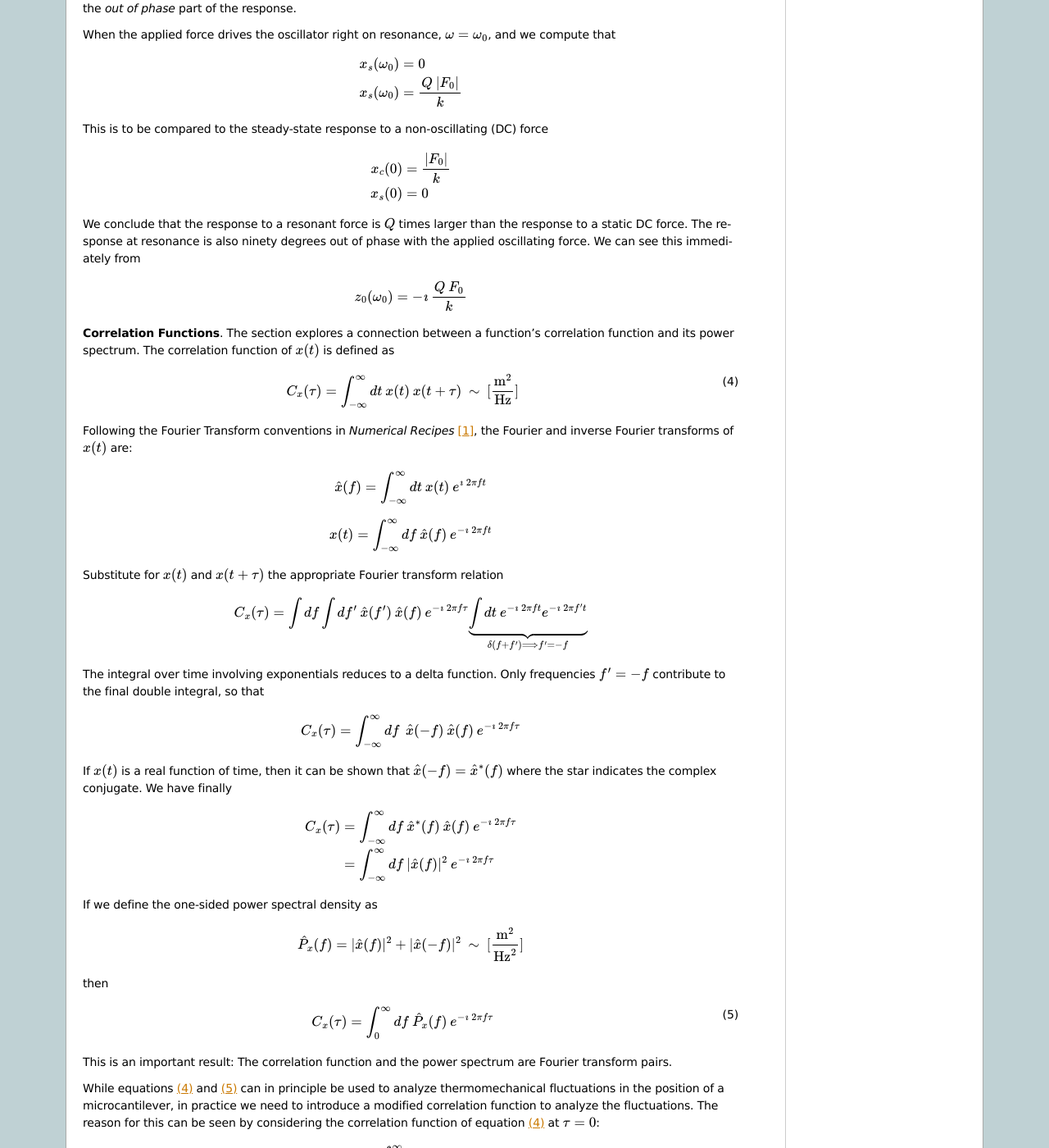
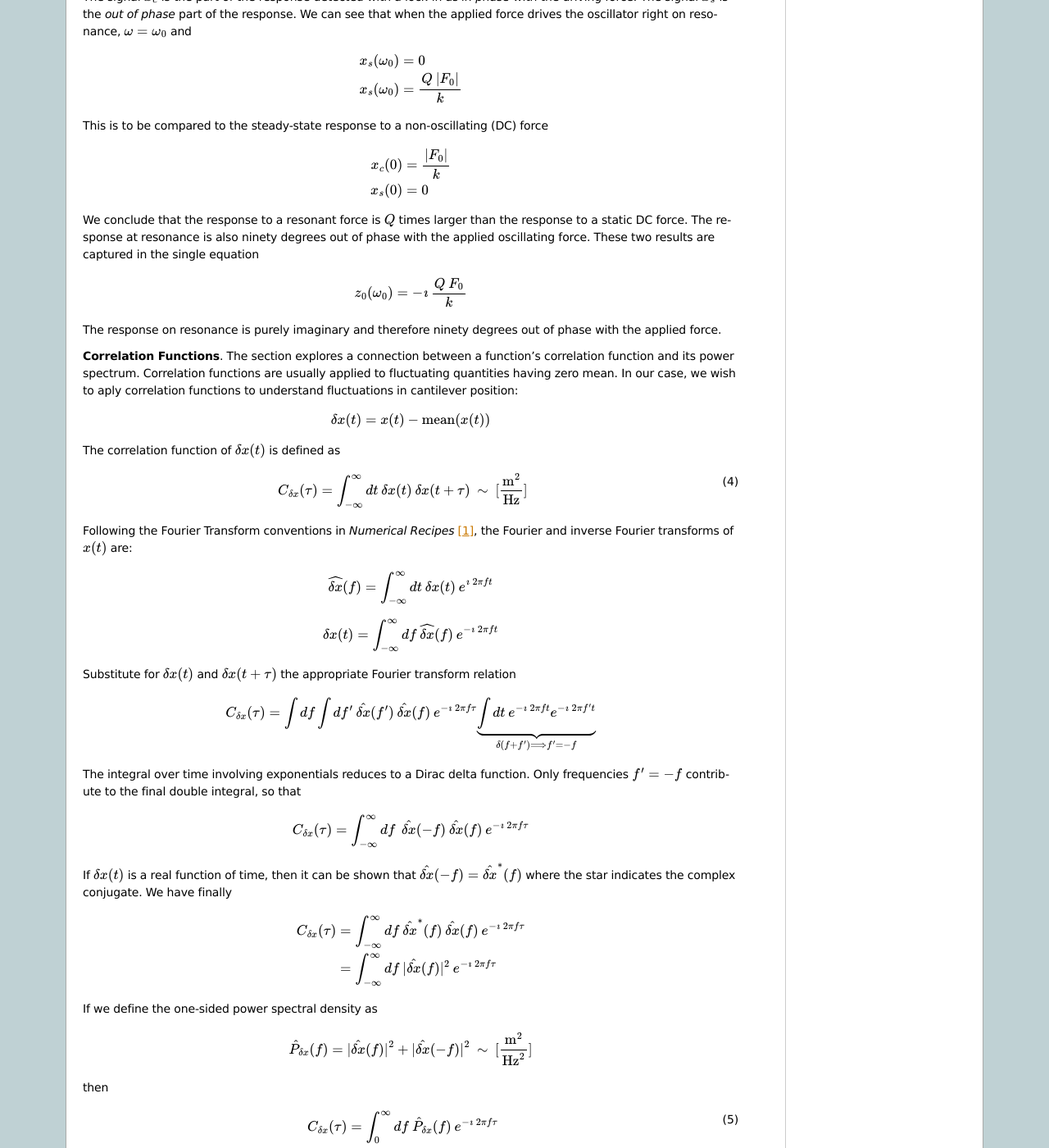
Before and after one commit to JohnMarohn/FreqDemod, a Sphinx documentation site: the page built from docs/background1.rst, in a window 1280 px wide and 1400 px high, scrolled down 2553 px. Shown: the whole window at 82% size. Built offline with Sphinx 7.4.7, drawn with Linux system fonts in a browser that asks for light colours; some of the changed text lies outside the part shown.

Commit message:
background1(): change x(t) to \delta x(t) in the correlation-function discussion.  Replace \mbox{} with \text{} in the tables.  Next: change \hat{\delta x} to \widehat{\delta x}

```diff
--- a/docs/background1.rst
+++ b/docs/background1.rst
@@ -13,34 +13,35 @@ friction coefficient.  We show that if the cantilever's temperature, resonance f
 .. math::
     :label: eq:HO
 
-    m \: \ddot{x} + \alpha \: \dot{x} + k \: x = F
+    m \: \ddot{x} + \Gamma \: \dot{x} + k \: x = F
 
 The variables are
 
 .. math::
 
    \begin{array}{lll}
-    x & \mbox{oscillator position} & [\mathrm{meter}] \\
-    m & \mbox{mass} & [\mathrm{kilogram}] \\
-    \alpha & \mbox{friction parameter} & [\mathrm{kilogram} \: {\mathrm{second}}^{-1} = \mathrm{newton} \: \mathrm{second} \: {\mathrm{meter}}^{-1}] \\
-    k & \mbox{spring constant} & [\mathrm{newton} \: {\mathrm{meter}}^{-1}] \\
-    F & \mbox{applied force} & [\mathrm{newton}]
+    x & \text{oscillator position} & [\text{m}] \\
+    m & \text{mass} & [\text{kg}] \\
+    \Gamma & \text{friction coefficient} & [\text{kg} \: {\text{s}}^{-1}
+    = \text{N} \: \text{s} \: {\text{m}}^{-1}] \\
+    k & \text{spring constant} & [\text{N} \: {\text{m}}^{-1}] \\
+    F & \text{applied force} & [\text{N}]
    \end{array}
 
 It is useful to rewrite this equation in a more canonical form. Divide
 equation :eq:`eq:HO` by :math:`m`, and define new variables according to the
 following equations.
 
-.. math:: \frac{\alpha}{m} = \frac{\omega_0}{Q}, \: \: \frac{k}{m} = \omega_0^2, \: \mbox{and} \: \frac{F}{m} = \frac{\omega_0^2 F}{k} = A
+.. math:: \frac{\Gamma}{m} = \frac{\omega_0}{Q}, \: \: \frac{k}{m} = \omega_0^2, \: \mbox{and} \: \frac{F}{m} = \frac{\omega_0^2 F}{k} = A
 
 The new variables are
 
 .. math::
 
    \begin{array}{lll}
-    \omega_0 &\mbox{resonance frequency} & [\mathrm{rad} \: {\mathrm{second}}^{-1}] \\
-    Q & \mbox{quality factor} & [\mbox{unitless}] \\
-    A & \mbox{applied force amplitude} & [\mathrm{meter} \: {\mathrm{second}}^{-2}]
+    \omega_0 &\text{resonance frequency} & [\text{rad} \: {\text{s}}^{-1}] \\
+    Q & \text{quality factor} & [\text{unitless}] \\
+    A & \text{acceleration} & [\text{m} \: {\text{s}}^{-2}]
    \end{array}
 
 The canonical equation of motion for a classical harmonic oscillator is
@@ -82,12 +83,10 @@ driving frequency. It is convenient to introduce a complex number
 If we can recast equation :eq:`eq:HO-canonical` in terms of the complex variable
 :math:`z` then we can reduce the problem of solving for two real
 variables, :math:`x_c` and :math:`x_s`, to solving for one complex
-variable, :math:`z_0`.
-
-Towards this end, we introduce another complex variable :math:`F_c`
-which tracks the applied force. If the force is a sinusoidal function of
-time, then :math:`F_c = F_0 \exp{(\imath \: \omega t)}` where
-:math:`F_0 = | F_0 | \: \exp{(\imath \: \phi)}` is complex number that
+variable, :math:`z_0`.  With this goal in mind, let us introduce another complex
+variable :math:`F_c` that tracks the applied force. If the force is a sinusoidal
+function of time, then :math:`F_c = F_0 \exp{(\imath \: \omega t)}` where
+:math:`F_0 = | F_0 | \: \exp{(\imath \: \phi)}` is a complex number that
 describes the magnitude and phase of the harmonic driving force:
 
 .. math::
@@ -112,19 +111,19 @@ The equation of motion for :math:`z` in terms of **phasors** is
 
 .. _sect:steady-state-response-I:
 
-**Steady State Response**: It is convenient to work with frequency in
-experimental units of :math:`[\mathrm{cyc}/{\mathrm{s}}] = [{\mathrm{Hz}}]`
-instead of :math:`[\mathrm{rad}/{\mathrm{s}}]`. Therefore we’ll define
+**Steady State Response**: It is convenient to work with the frequency expressed
+in  experimental units of :math:`[\mathrm{cyc}/{\mathrm{s}}] = [{\mathrm{Hz}}]`
+instead of :math:`[\mathrm{rad}/{\mathrm{s}}]`.  Let us therefore define
 
 .. math:: f_0 = \frac{\omega_0}{2 \pi} \: \sim \: [\frac{\mathrm{cyc}}{{\mathrm{s}}}] = [{\mathrm{Hz}}]
 
-and work throughout with frequencies in :math:`{\mathrm{Hz}}`.
+and from now on with frequencies in :math:`{\mathrm{Hz}}`.
 
-In this section we explore the response of the harmonic oscillator to a
+We are now ready to explore the response of the cantilever to a
 **coherent sinusoidal driving force**. Substitute :math:`F_c = F_0
 \exp{(\imath \: 2 \pi f t)}` into equation :eq:`eq:z` and assume that the
 response :math:`z` is of the form
-:math:`z_0 \exp{(\imath \: 2 \pi f t)}`:
+:math:`z_0 \exp{(\imath \: 2 \pi f t)}`.  This will be true at steady state.
 
 .. math::
 
@@ -180,10 +179,8 @@ where
 
 The signal :math:`x_c` is the part of the response detected with a
 lock-in as *in phase* with the driving force. The signal :math:`x_s` is
-the *out of phase* part of the response.
-
-When the applied force drives the oscillator right on resonance,
-:math:`\omega = \omega_0`, and we compute that
+the *out of phase* part of the response.  We can see that when the applied force
+drives the oscillator right on resonance, :math:`\omega = \omega_0` and
 
 .. math::
 
@@ -205,19 +202,26 @@ This is to be compared to the steady-state response to a non-oscillating
 We conclude that the response to a resonant force is :math:`Q` times
 larger than the response to a static DC force. The response at resonance
 is also ninety degrees out of phase with the applied oscillating force.
-We can see this immediately from
+These two results are captured in the single equation
 
 .. math:: z_0(\omega_0) = - \imath \: \frac{Q \: F_0}{k}
 
+The response on resonance is purely imaginary and therefore ninety degrees out of phase with the applied force.
 
-.. _sect:correlation-functions:
+**Correlation Functions**.  The section explores a connection between a function’s correlation function and its power spectrum.  Correlation functions
+are usually applied to fluctuating quantities having zero mean.  In our case, we wish to aply correlation functions to understand fluctuations in cantilever position:
 
-**Correlation Functions**.  The section explores a connection between a function’s correlation function and its power spectrum. The correlation function of :math:`x(t)` is defined as
+.. math::
+
+    \delta x(t) = x(t) - \mathrm{mean}(x(t))
+
+The correlation function of :math:`\delta x(t)` is defined as
 
 .. math::
     :label: eq:Cx
 
-    C_x(\tau) = \int_{-\infty}^{\infty} dt \: x(t) \: x(t+\tau) \:
+    C_{\delta x}(\tau) = \int_{-\infty}^{\infty} dt \:
+        \delta x(t) \: \delta x(t+\tau) \:
         \sim \: [\frac{{\mathrm{m}}^2}{{\mathrm{Hz}}}]
 
 Following the Fourier Transform conventions in *Numerical Recipes*
@@ -226,45 +230,56 @@ Following the Fourier Transform conventions in *Numerical Recipes*
 
 .. math::
 
-    \hat{x}(f) = \int_{-\infty}^{\infty} dt \: x(t) \: e^{\imath \: 2 \pi f t}
+    \widehat{\delta x}(f)
+    = \int_{-\infty}^{\infty} dt \: \delta x(t)
+        \: e^{\imath \: 2 \pi f t}
 
 .. math::
 
-    x(t) = \int_{-\infty}^{\infty} df \: \hat{x}(f) \: e^{-\imath \: 2 \pi f t}
+    \delta x(t)
+    = \int_{-\infty}^{\infty} df \: \widehat{\delta x}(f)
+        \: e^{-\imath \: 2 \pi f t}
 
-Substitute for :math:`x(t)` and :math:`x(t+\tau)` the appropriate
+Substitute for :math:`\delta x(t)` and :math:`\delta x(t+\tau)` the appropriate
 Fourier transform relation
 
 .. math::
 
-    C_x(\tau) = \int df  \int df^{\prime}  \: \hat{x}(f^{\prime}) \: \hat{x}(f) \: e^{-\imath \: 2 \pi f \tau} \underbrace{\int dt \: e^{-\imath \: 2 \pi f t}  e^{-\imath \: 2 \pi f^{\prime} t}}_{\delta(f+f^{\prime}) \Longrightarrow f^{\prime} = -f}
+    C_{\delta x}(\tau)
+    = \int df  \int df^{\prime}  \:
+        \hat{\delta x}(f^{\prime}) \: \hat{\delta x}(f) \:
+        e^{-\imath \: 2 \pi f \tau}
+        \underbrace{\int dt \: e^{-\imath \: 2 \pi f t}  e^{-\imath \: 2 \pi f^{\prime} t}}_{\delta(f+f^{\prime}) \Longrightarrow f^{\prime} = -f}
 
-The integral over time involving exponentials reduces to a delta
-function. Only frequencies :math:`f^{\prime} = -f` contribute to the
+The integral over time involving exponentials reduces to a Dirac delta
+function.  Only frequencies :math:`f^{\prime} = -f` contribute to the
 final double integral, so that
 
-.. math:: C_x(\tau) = \int_{-\infty}^{\infty} df \: \: \hat{x}(-f) \: \hat{x}(f) \: e^{-\imath \: 2 \pi f \tau}
+.. math:: C_{\delta x}(\tau)
+    = \int_{-\infty}^{\infty} df \: \:
+        \hat{\delta x}(-f) \: \hat{\delta x}(f) \: e^{-\imath \: 2 \pi f \tau}
 
-If :math:`x(t)` is a real function of time, then it can be shown that
-:math:`\hat{x}(-f) = \hat{x}^{*}(f)` where the star indicates the
+If :math:`\delta x(t)` is a real function of time, then it can be shown that
+:math:`\hat{\delta x}(-f) = \hat{\delta x}^{*}(f)` where the star indicates the
 complex conjugate. We have finally
 
 .. math::
 
     \begin{split}
-    C_x(\tau)
+    C_{\delta x}(\tau)
     & = \int_{-\infty}^{\infty} df \:
-        \hat{x}^{*}(f) \: \hat{x}(f) \: e^{-\imath \: 2 \pi f \tau} \\
+        \hat{\delta x}^{*}(f) \: \hat{\delta x}(f) \:
+            e^{-\imath \: 2 \pi f \tau} \\
     & = \int_{-\infty}^{\infty} df \:
-        | \hat{x}(f) |^2 \: e^{-\imath \: 2 \pi f \tau}
+        | \hat{\delta x}(f) |^2 \: e^{-\imath \: 2 \pi f \tau}
     \end{split}
 
 If we define the one-sided power spectral density as
 
 .. math::
 
-    \hat{P}_x(f)
-    = | \hat{x}(f) |^2 + | \hat{x}(-f) |^2  \:
+    \hat{P}_{\delta x}(f)
+    = | \hat{\delta x}(f) |^2 + | \hat{\delta x}(-f) |^2  \:
     \sim \: [\frac{{\mathrm{m}}^2}{{\mathrm{Hz}}^2}]
 
 then
@@ -272,8 +287,9 @@ then
 .. math::
     :label: eq:Cxresult
 
-    C_x(\tau)
-    = \int_{0}^{\infty} df \: \hat{P}_x(f) \: e^{-\imath \: 2 \pi f \tau}
+    C_{\delta x}(\tau)
+    = \int_{0}^{\infty} df \: \hat{P}_{\delta x}(f) \:
+        e^{-\imath \: 2 \pi f \tau}
 
 This is an important result: The correlation function and the power spectrum are Fourier transform pairs.
 
```
Also changed, not shown: other parts of docs/background1.rst (+1 -1 lines).
